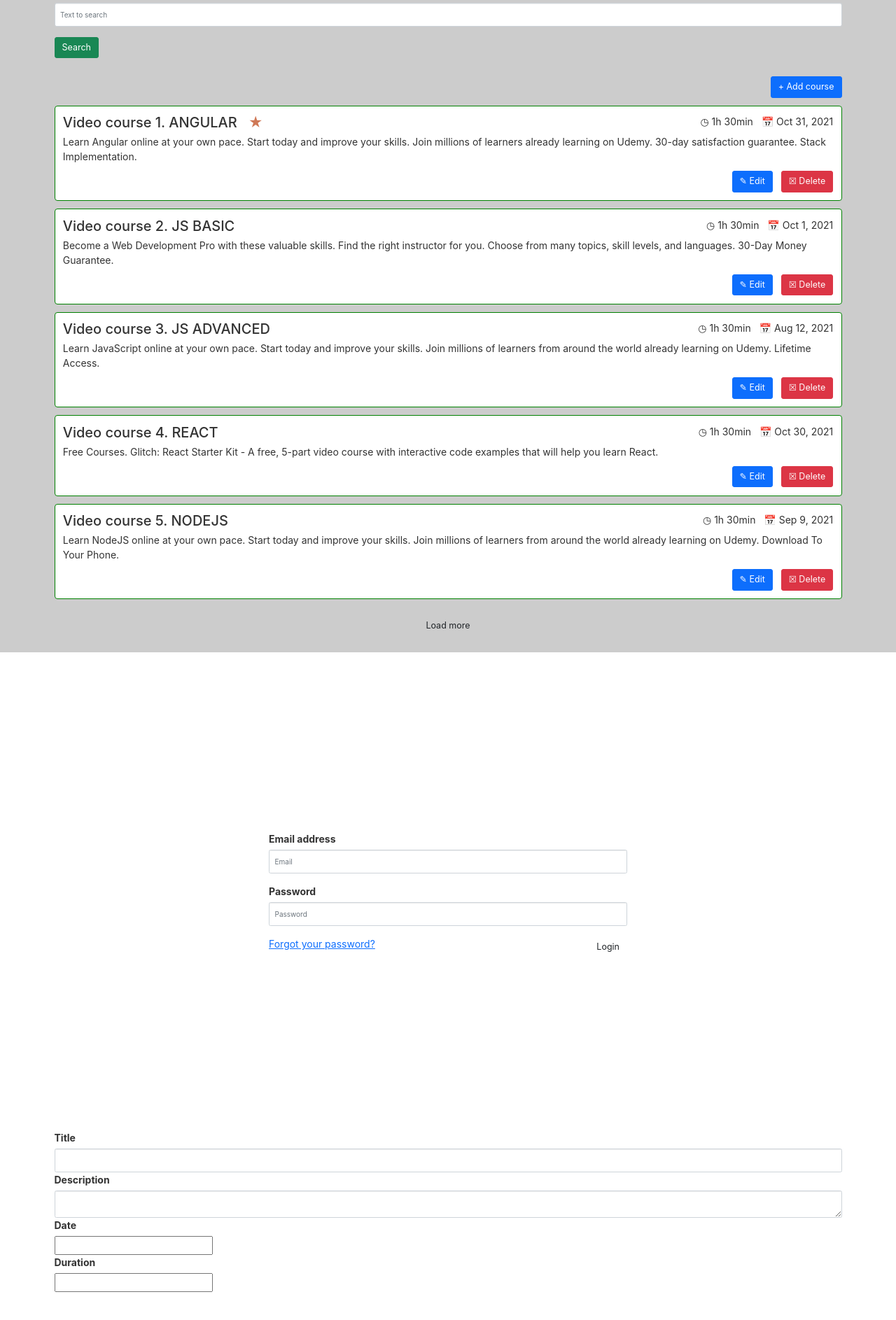
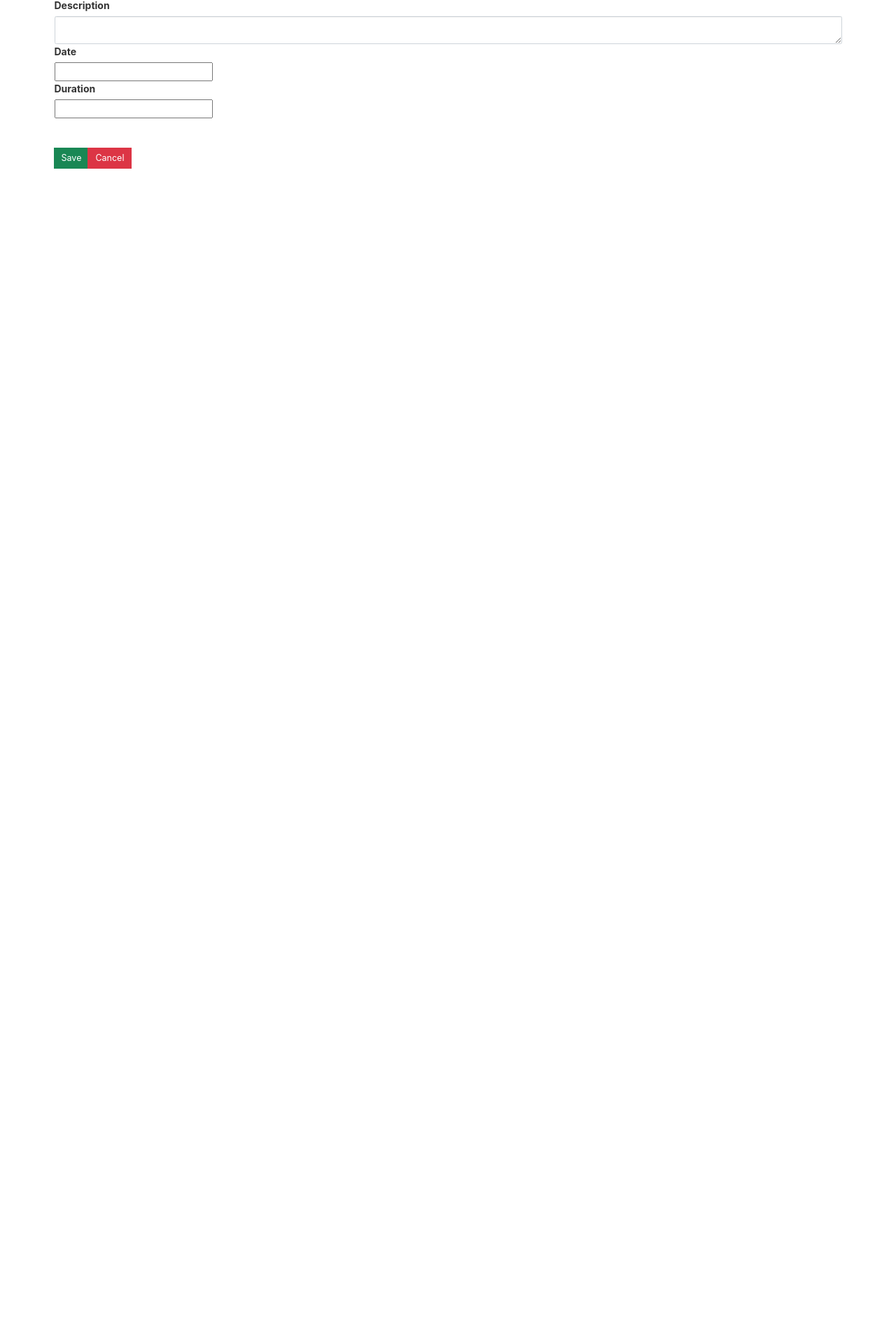
Before and after one commit to lenadgit/angular-project-epam, an Angular app: page /courses/1 in a window 1280 px wide. Before the commit this address led to /. Shown: the part 183-2069 px from the top of the page at 70% size. After the commit the page ends 800 px from the top, so only its background shows below. Built offline with nearby package versions, Linux system fonts and the light colour scheme.

Commit message:
add routing for 2 pages

```diff
--- a/src/app/app-routing.module.ts
+++ b/src/app/app-routing.module.ts
@@ -1,8 +1,14 @@
 import { NgModule } from '@angular/core';
 import { Routes, RouterModule } from '@angular/router';
+import { PageviewComponent } from './components/core/page/pageview/pageview.component';
+import { CourseviewComponent } from './components/core/coursepage/courseview/courseview.component';
 
 
-const routes: Routes = [];
+const routes: Routes = [
+  { path: '', component: PageviewComponent },
+  { path: 'courses/new-page', component: CourseviewComponent },
+  { path: 'courses/:id', component: CourseviewComponent },
+];
 
 @NgModule({
   imports: [RouterModule.forRoot(routes)],
--- a/src/app/app.component.html
+++ b/src/app/app.component.html
@@ -21,11 +21,9 @@
 
 
 <app-header></app-header>
-<app-breadcrumbs></app-breadcrumbs>
-<app-searchsection (emitSearchValue)="onSearchValue($event)"></app-searchsection>
-<app-courselist [searchValueResult]="searchValue"></app-courselist>
-<app-signin></app-signin>
-<app-courseview></app-courseview>
+<!--<app-pageview></app-pageview>-->
+<!--<app-signin></app-signin> -->
+<!--<app-courseview></app-courseview>-->
 <app-footer></app-footer>
 
 <router-outlet></router-outlet>
--- a/src/app/app.module.ts
+++ b/src/app/app.module.ts
@@ -17,6 +17,7 @@ import { CoursedurationComponent } from './components/core/coursepage/coursedura
 import { CourseauthorsComponent } from './components/core/coursepage/courseauthors/courseauthors.component';
 import { CoursesaveComponent } from './components/core/coursepage/coursesave/coursesave.component';
 import { CourseviewComponent } from './components/core/coursepage/courseview/courseview.component';
+import { PageviewComponent } from './components/core/page/pageview/pageview.component';
 
 @NgModule({
   declarations: [
@@ -34,6 +35,7 @@ import { CourseviewComponent } from './components/core/coursepage/courseview/cou
     CourseauthorsComponent,
     CoursesaveComponent,
     CourseviewComponent,
+    PageviewComponent,
   ],
   imports: [
     BrowserModule,
--- a/src/app/components/core/coursepage/coursesave/coursesave.component.html
+++ b/src/app/components/core/coursepage/coursesave/coursesave.component.html
@@ -1,4 +1,4 @@
 <span class="input-group-btn">
     <button class="btn btn-lg btn-success" type="button">Save</button>
-    <button class="btn btn-lg btn-danger" type="button">Cancel</button>
+    <button class="btn btn-lg btn-danger" type="button" routerLink="">Cancel</button>
 </span>
--- a/src/app/components/core/page/courselist/courselist.component.html
+++ b/src/app/components/core/page/courselist/courselist.component.html
@@ -1,6 +1,6 @@
 <div class="courselist-wrapper">
   <div class="container">
-    <button class="btn btn-lg btn-primary pull-right" (click)="addEl()">+ Add course</button>
+    <button class="btn btn-lg btn-primary pull-right"  routerLink="/courses/new-page">+ Add course</button>
   </div>
 	<div class="container">
 	<div>
@@ -14,7 +14,7 @@
         <h2>Video course {{course.id}}. {{course.heading | uppercase}} &nbsp; <span [ngClass]="course.done ? 'yellow-star' : 'transparent-star'">&#9733;</span></h2>
         <p>{{course.text}}</p>
         <div class="item-nav pull-right">
-          <button class="btn btn-lg btn-primary">&#9998; Edit</button>&nbsp;&nbsp;
+          <button class="btn btn-lg btn-primary" [routerLink] ="['/courses/new-page', 'course.id']">&#9998; Edit</button>&nbsp;&nbsp;
           <button class="btn btn-lg btn-danger" (click)="deleteEl(course.id)">&#9746; Delete</button>
         </div>
         <div class="clearfix"> </div>
--- /dev/null
+++ b/src/app/components/core/page/pageview/pageview.component.html
@@ -0,0 +1,3 @@
+<app-breadcrumbs></app-breadcrumbs>
+<app-searchsection (emitSearchValue)="onSearchValue($event)"></app-searchsection>
+<app-courselist [searchValueResult]="searchValue"></app-courselist>
--- /dev/null
+++ b/src/app/components/core/page/pageview/pageview.component.ts
@@ -0,0 +1,15 @@
+import { Component, OnInit } from '@angular/core';
+
+@Component({
+  selector: 'app-pageview',
+  templateUrl: './pageview.component.html',
+  styleUrls: ['./pageview.component.css']
+})
+export class PageviewComponent implements OnInit {
+
+  constructor() { }
+
+  ngOnInit() {
+  }
+
+}
```
Also changed, not shown: src/app/components/core/page/pageview/pageview.component.css (added), 1 other file (tests, documents, lock files or other folders).
